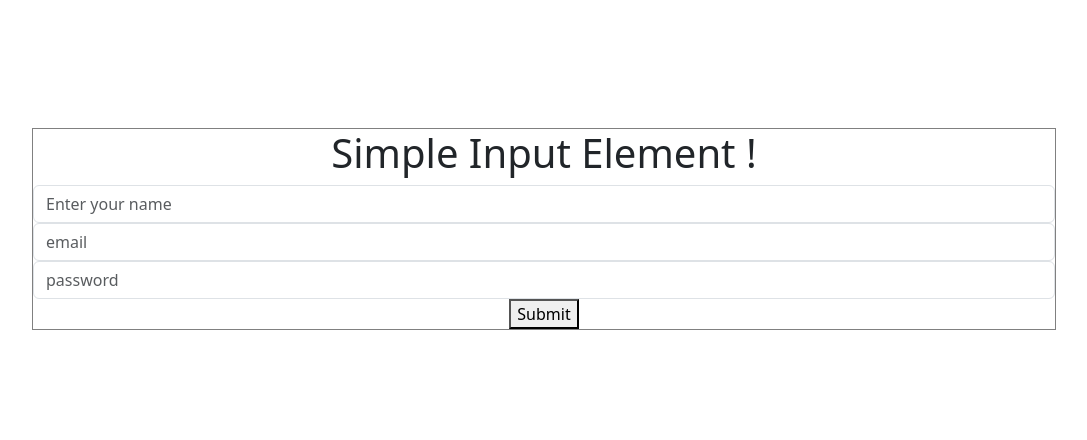
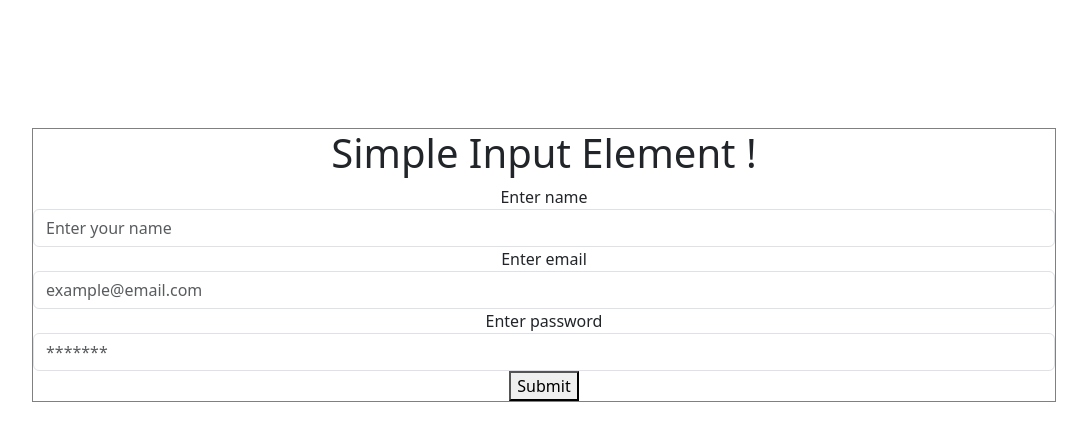
Before and after one commit to Torjuman/react-learning, a React app in the folder react-app/: page / in a window 1280 px wide. Shown: the top 440 px of the page, without its empty margins (96-1183 px from the left). Built offline with nearby package versions, Linux system fonts and the light colour scheme.

Commit message:
Split form element

```diff
--- a/react-app/package.json
+++ b/react-app/package.json
@@ -49,6 +49,7 @@
     "postcss-preset-env": "6.7.0",
     "postcss-safe-parser": "5.0.2",
     "prompts": "2.4.0",
+    "prop-types": "^15.7.2",
     "react": "^17.0.2",
     "react-app-polyfill": "^2.0.0",
     "react-dev-utils": "^11.0.3",
--- a/react-app/src/components/App.jsx
+++ b/react-app/src/components/App.jsx
@@ -1,7 +1,8 @@
 import React from 'react';
 
 import classes from './app.module.css';
-import ControledForm from './form/ControledForm';
+import SplitForm from './split-form';
+// import ControledForm from './form/ControledForm';
 // import UncontroledForm from './form/UncontroledForm';
 // import Input from './inputs/index';
 
@@ -13,8 +14,9 @@ class App extends  React.Component {
             <div className={classes.container}>
                 <h1>Simple Input Element !</h1>
                 {/* <Input />
-                <UncontroledForm /> */}
-                <ControledForm />
+                <UncontroledForm />
+                <ControledForm /> */}
+                <SplitForm />
             </div>
         )
     }
--- /dev/null
+++ b/react-app/src/components/split-form/index.jsx
@@ -0,0 +1,70 @@
+import React from 'react';
+import PropTypes from 'prop-types';
+
+var InputText = props => (
+    <div className="form-group">
+        <label htmlFor={props.name}>{props.label}</label>
+        <input className="form-control" type={props.type} name={props.name} value={props.value} placeholder={props.placeholder} onChange={props.onChange} />
+
+    </div>
+)
+
+InputText.propTypes = {
+    name: PropTypes.string.isRequired,
+    label: PropTypes.string.isRequired,
+    type: PropTypes.string.isRequired,
+    value: PropTypes.string.isRequired,
+    placeholder: PropTypes.string.isRequired,
+    onChange: PropTypes.func.isRequired,
+}
+
+InputText.defaultProps = {
+    type: "text",
+    label: "",
+    placeholder: "",
+}
+
+class SplitForm extends React.Component {
+    state = {
+        name: '',
+        email: '',
+        password: '',
+    }
+    handleChange = event => {
+        this.setState({
+            [event.target.name]: event.target.value
+        })
+    }
+
+    handleSubmit = event => {
+        event.preventDefault();
+        const data = {}
+        data.name = event.target.name.value
+        data.email = event.target.email.value
+        data.password = event.target.password.value
+
+        console.log(this.state);
+        event.target.reset();
+        this.setState({name: '', email: '', password: '',})
+
+    }
+
+    render () {
+        const {name, email, password} = this.state
+        return (
+            <div>
+                <form onSubmit={this.handleSubmit} >
+                    <InputText name="name" label="Enter name" placeholder="Enter your name" value={name} onChange={this.handleChange} />
+
+                    <InputText type="email" name="email" label="Enter email" placeholder="example@email.com" value={email} onChange={this.handleChange} />
+
+                    <InputText type="password" name="password" label="Enter password" placeholder="*******" value={password} onChange={this.handleChange} />
+
+                    <button type="submit">Submit</button>
+                </form>
+            </div>
+        )
+    }
+}
+
+export default SplitForm;
```
